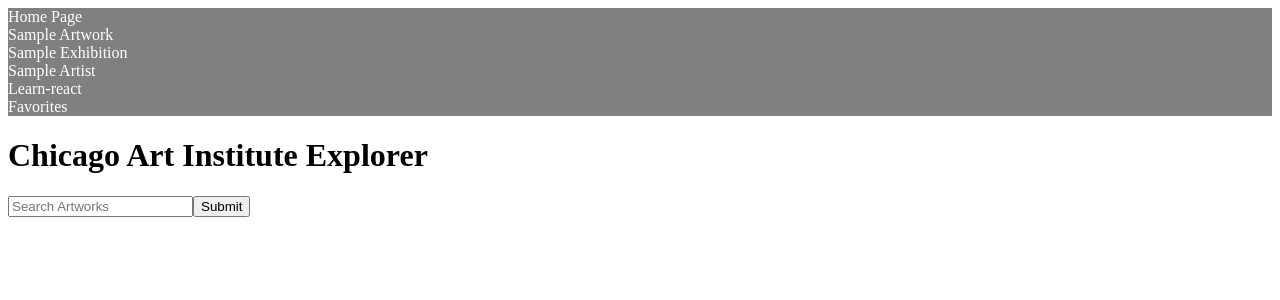
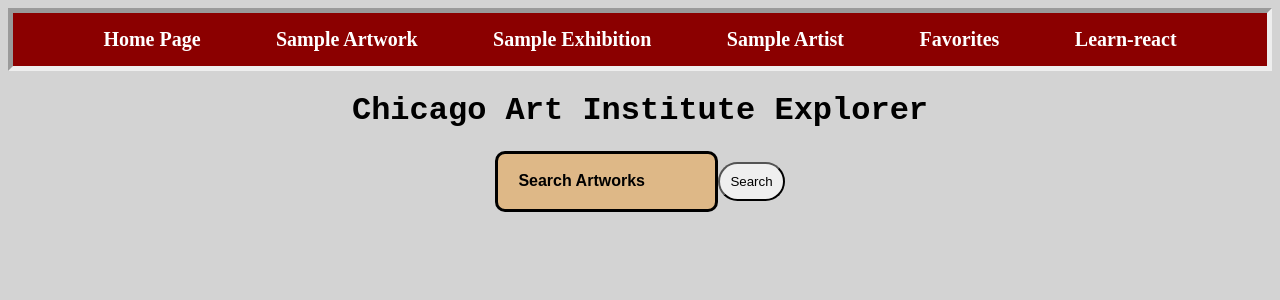
Before and after one commit to grassfed-development/art-institute-explorer, a React (Create React App) app: page / in a window 1280 px wide. Shown: the top 300 px of the page. Built offline with nearby package versions, Linux system fonts and the light colour scheme.

Commit message:
basic styling dir added, favorites are  logged correctly but display incorrectly

```diff
--- a/src/App.tsx
+++ b/src/App.tsx
@@ -1,4 +1,5 @@
 import { lazy, Suspense } from 'react';
+import { FavoritesProvider } from './context/FavoritesContext';
 import { BrowserRouter as Router, Routes, Route, Link } from 'react-router-dom';
 import './styles/App.css';
 
@@ -12,6 +13,7 @@
 
 function App() {
     return (
+      <FavoritesProvider>
         <Router>
           <div>
             <nav>
@@ -20,22 +22,24 @@
                 <li><Link to='/artworks/130236'>Sample Artwork</Link></li>
                 <li><Link to='/exhibitions/7500'>Sample Exhibition</Link></li>
                 <li><Link to='/artists/5428'>Sample Artist</Link></li>
+                <li><Link to='/favorites'>Favorites</Link></li>
                 <li><Link to='/learn'>Learn-react</Link></li>
-              <li><Link to='/favorites'>Favorites</Link></li>
               </ul>
             </nav>
+
             <Suspense fallback={<div>Loading...</div>}>
               <Routes>
                 <Route path='/'                element={<HomePage />}/>
                 <Route path='/artworks/:id'    element={<ArtworkPage />}/>
                 <Route path='/exhibitions/:id' element={<ExhibitionPage />}/>
                 <Route path='/artists/:id'     element={<ArtistPage />}/>
+                <Route path='/favorites'       element={<FavoritesPage />}/>
                 <Route path='/learn'           element={<LearnReactPage />}/>
-              <Route path='/favorites'       element={<FavoritesPage />}/>
               </Routes>
             </Suspense >
           </div>
         </Router>
+      </FavoritesProvider>
     )
 }
 export default App;
--- a/src/components/ArtworkList.tsx
+++ b/src/components/ArtworkList.tsx
@@ -8,19 +8,18 @@
 
 export const ArtworkList: React.FC<ArtworkListProps> = ({ artworks }) => {
     const { favorites, setFavorites, addFavorite, removeFavorite } = useFavorites();
-    console.log(favorites);
 
     return (
             <div>
                 {artworks.map((artwork) => (
-                <>
+                    <div>
                         <img src={`https://www.artic.edu/iiif/2/${artwork.image_id}/full/200,/0/default.jpg`}
                         alt={artwork.title} key={artwork.id}/>
-                    <h2 key={artwork.id}>Title: {artwork.title}</h2><br />
+                        <h2>Title: {artwork.title}</h2><br />
                         <h3>Artist: {artwork.artist_title}</h3>
                         <button onClick={() => addFavorite(artwork)}>💟</button>
                         <button onClick={() => removeFavorite(artwork.id)}>❌</button>
-                </>
+                    </div>
                 ))}
             </div>
     );
--- a/src/components/SearchBar.tsx
+++ b/src/components/SearchBar.tsx
@@ -1,4 +1,5 @@
 import React, { useState } from 'react';
+import '../styles/searchBar.css'
 
 interface SearchBarProps {
     onSearch: (query: string) => void
@@ -15,11 +16,15 @@
     return (
         <form onSubmit={handleSubmit}>
             <input
-            type='text'
-            placeholder='Search Artworks'
-            value={query}
-            onChange={(e) => setQuery(e.target.value)}/>
-            <button type='submit'>Submit</button>
+                type='text'
+                className='searchBar'
+                placeholder='Search Artworks'
+                value={query}
+                onChange={(e) => setQuery(e.target.value)}/>
+            <button
+                type='submit'
+                className='searchBar-submit'>Search
+            </button>
         </form>
     )
 };
--- a/src/pages/FavoritesPage.tsx
+++ b/src/pages/FavoritesPage.tsx
@@ -3,17 +3,19 @@
 
 const FavoritesPage: React.FC = () => {
     const { favorites } = useFavorites();
+    console.log(favorites);
 
-    if (favorites){
-        {favorites.map((fav) => (
+
+    if (favorites.length){
+        favorites.map((fav) => (
           <>
             <div>Artist: {fav.artist_title}</div>
             <div>Title: {fav.title}</div>
             <img src={`https://www.artic.edu/iiif/2/${fav.image_id}/full/200,/0/default.jpg`}/>
           </>
-        ))}
+        ))
     };
-    return <h3> No favorites! </h3>
+    return <h2> No favorites! </h2>
 };
 
 export default FavoritesPage;
--- a/src/pages/HomePage.tsx
+++ b/src/pages/HomePage.tsx
@@ -28,12 +28,13 @@
 
 
     return (
-        <div>
-            <h1>Chicago Art Institute Explorer</h1>
-            <SearchBar onSearch={handleSearch}/>
-            <ArtworkList artworks={currentArtworks}/>
-            <Pagination2 totalPages={searchResults.length} currentPage={currentPage} paginate={paginate} items={searchResults}/>
-        </div>
+            <div>
+                <h1 className='header'>Chicago Art Institute Explorer</h1>
+                <SearchBar onSearch={handleSearch}/>
+                <ArtworkList artworks={currentArtworks}/>
+                <Pagination2 totalPages={searchResults.length} currentPage={currentPage}
+                paginate={paginate} items={searchResults}/>
+            </div>
     )
 };
 
--- a/src/pages/LearnReactPage.tsx
+++ b/src/pages/LearnReactPage.tsx
@@ -1,18 +1,16 @@
 import React from 'react';
-
-
 
 const LearnReactPage: React.FC = () => {
     return (
-        <>
+        <div>
             <h1>In this project some of the key takeaways are:</h1>
-            <ul>
-                <li>Interacting with a REST api</li>
+            <ul className='summary'>
+                <li >Interacting with a REST api</li>
                 <li>Implement client side routing</li>
                 <li>Writing reuseable components</li>
                 <li>Unit Testing & Performance Enhancement</li>
             </ul>
-        </>
+        </div>
     );
 };
 
--- a/src/styles/App.css
+++ b/src/styles/App.css
@@ -1,15 +1,50 @@
 .navbar-top {
   list-style-type: none;
-  display: block;
-  gap: 18%;
-  overflow: hidden;
+  display: flex;
+  gap: space;
   margin: 0px;
-  padding: 0px;
-  background-color: grey;
+  padding: 15px;
+  background-color: darkred;
   text-decoration: none;
   color: white;
+  border: inset;
+  border-width: 5px;
+  justify-content: space-evenly;
 }
+
 .navbar-top a{
   text-decoration: none;
   color: white;
+  font-weight: bold;
+  font-size: 1.25rem;
 }
+
+.navbar-top a:hover {
+  color: darkgrey;
+}
+
+.navbar-top a:active {
+  color: firebrick;
+}
+
+body {
+  text-align: center;
+  background-color: lightgray;
+}
+
+.header {
+  font-family: monospace, 'Arial Narrow Bold', sans-serif, sans-serif;
+}
+
+.summary {
+  list-style-type: none;
+  border: solid;
+  display: table;
+  gap: auto;
+  justify-content: space-around;
+}
+
+.summary li {
+  display: block;
+  justify-content: center;
+}
--- /dev/null
+++ b/src/styles/searchBar.css
@@ -0,0 +1,17 @@
+.searchBar {
+    border: solid;
+    border-radius: 10px;
+    padding: 20px;
+    background-color:burlywood;
+  }
+  .searchBar::placeholder {
+    font-size: 1rem;
+    padding: 0px;
+    color: black;
+    font-weight: bold;
+  }
+
+  .searchBar-submit {
+    padding: 10px;
+    border-radius: 50px;
+  }
```
Lines whose indentation alone changed are shown as unchanged.
